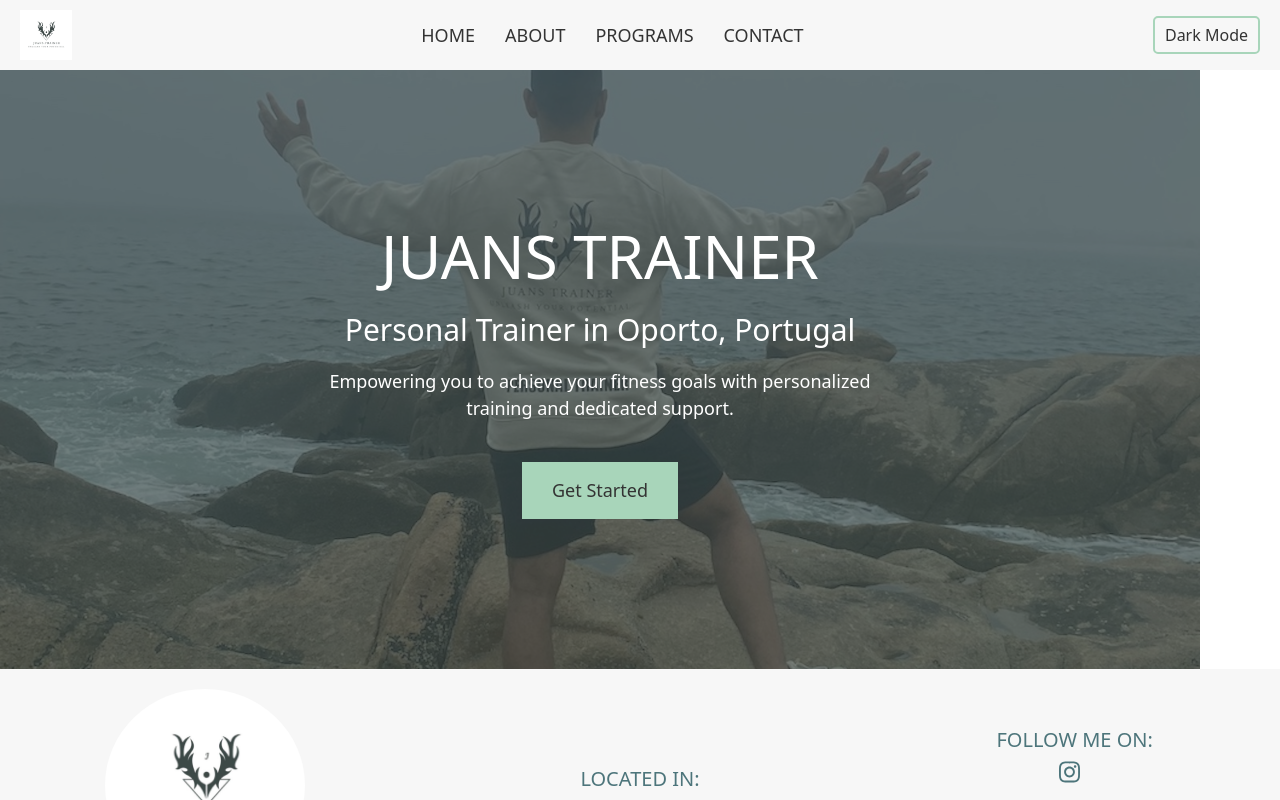
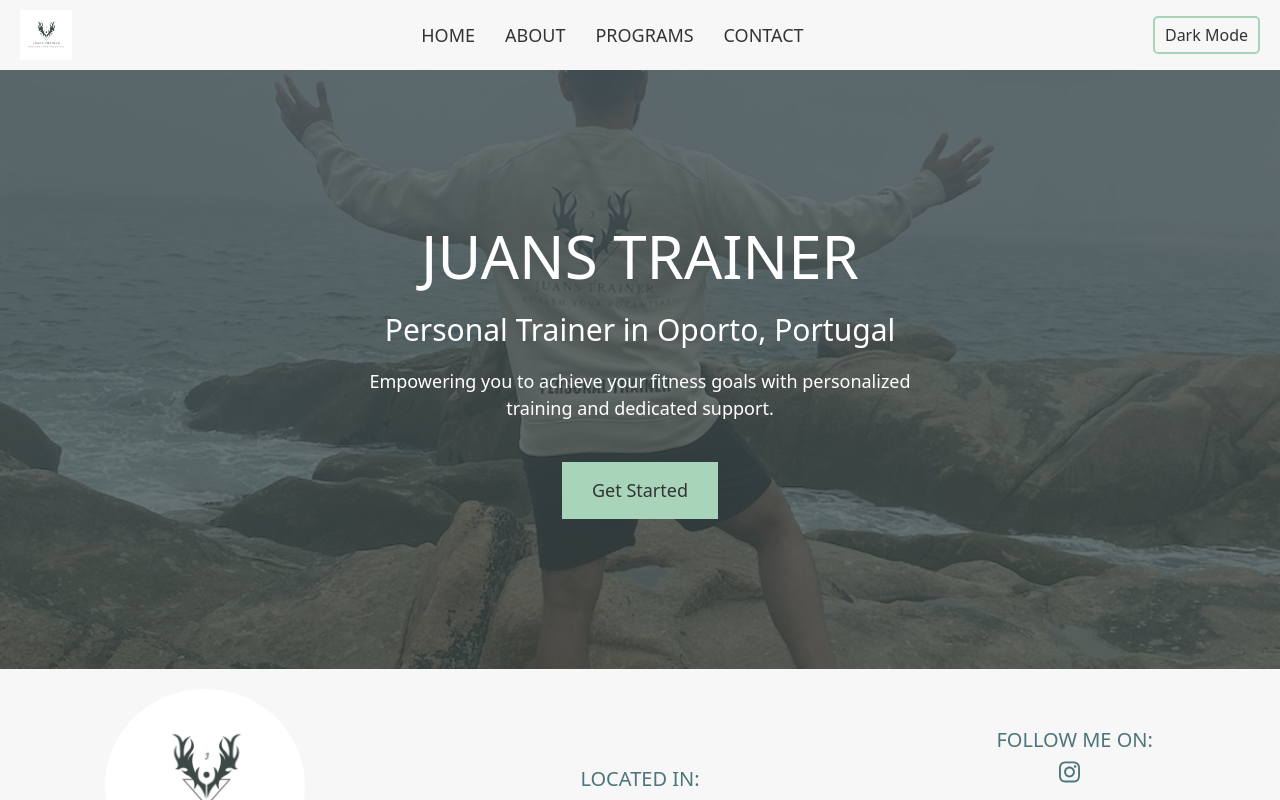
Before and after one commit to MurielCristina/juans.trainer, a React (Create React App) app: page / in a window 1280 px wide. Built offline with nearby package versions, Linux system fonts and the light colour scheme.

Commit message:
Problema del Hero start solucionadp
Tenía la clase "content-wrapper" que limitaba el ancho

```diff
--- a/src/pages/PageHome.css
+++ b/src/pages/PageHome.css
@@ -3,17 +3,19 @@
   margin: 0;
   padding: 0;
 }
+
 .HeroStart {
   background-image: url("/src/images/heroPicSmall.jpeg");
   background-size: cover;
   background-position: center;
   position: relative;
-  color: var(--DarkText); /* White text for contrast */
+  color: var(--DarkText);
   text-align: center;
   padding: 150px 20px;
+  width: 100%;
 }
 .HeroStart::before {
-  background-color: rgba(var(--LogoColorRGB), 0.7);
+  background-color: rgba(var(--LogoColorRGB), 0.75);
   content: "";
   position: absolute;
   top: 0;
@@ -22,6 +24,7 @@
   height: 100%;
   z-index: 1;
 }
+
 .hero-content {
   position: relative;
   z-index: 2; /* Place content above the overlay */
--- a/src/pages/PageHome.js
+++ b/src/pages/PageHome.js
@@ -5,7 +5,7 @@ import HeroStart from "./PageHome/HeroStart";
 
 export default function PageHome({ theme, toggleTheme }) {
   return (
-    <div className="PageHome content-wrapper">
+    <div className="PageHome">
       <HeroStart />
     </div>
   );
```
